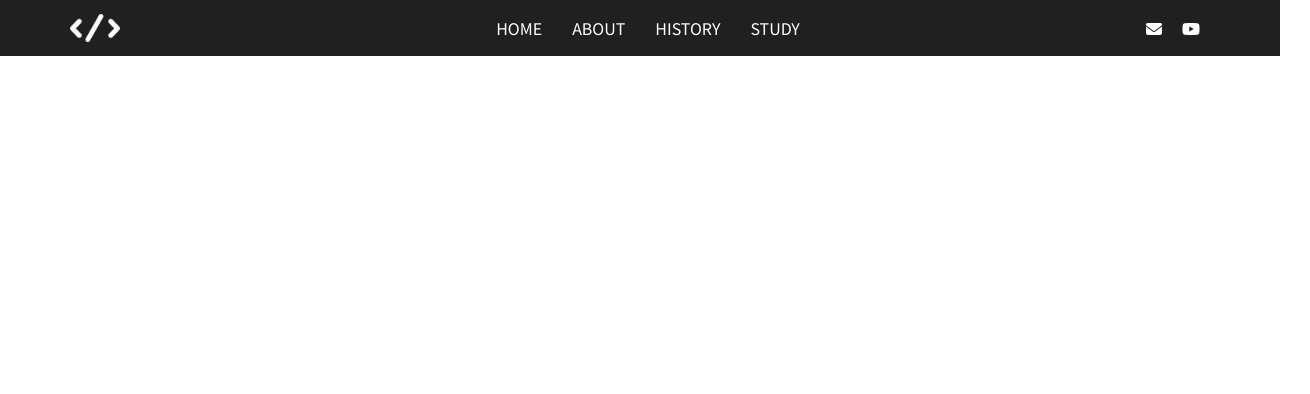
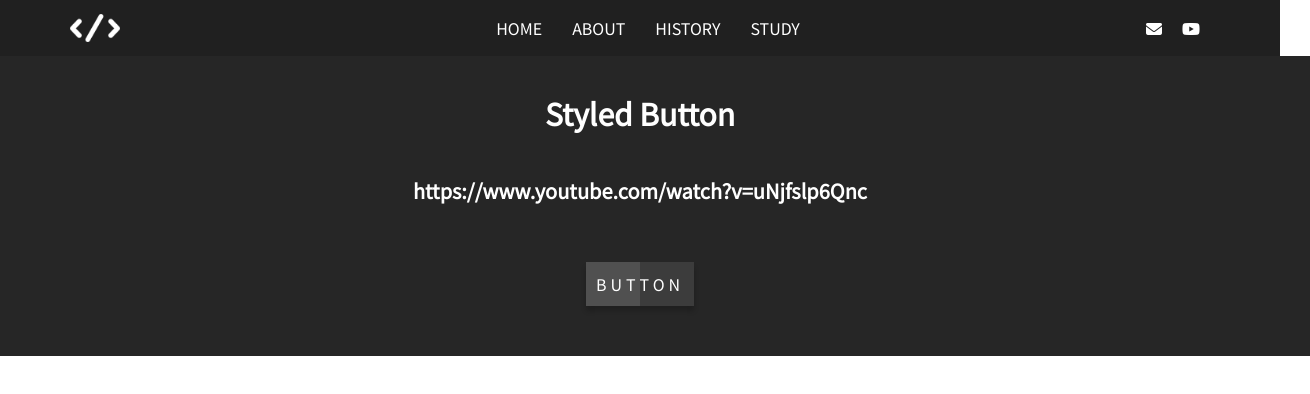
Before and after one commit to ym85jo/pjt-20200311, a React (Create React App) app: page /study in a window 1280 px wide. Shown: the top 394 px of the page, 1310 px wide, since content can reach past the window. Built offline with nearby package versions, Linux system fonts and the light colour scheme.

Commit message:
스타일 버튼 추가

```diff
--- a/src/App.js
+++ b/src/App.js
@@ -5,6 +5,7 @@
 import About from './components/About';
 import Home from './components/Home';
 import History from './components/History';
+import Study from './components/Study';
 
 function App() {
   return (
@@ -16,6 +17,7 @@
           <Route path="/home"><Home/></Route>
           <Route path="/about"><About/></Route>
           <Route path="/history"><History/></Route>
+          <Route path="/study"><Study/></Route>
         </Switch>
       </Router>
     </>
--- /dev/null
+++ b/src/components/Study.js
@@ -0,0 +1,174 @@
+import React from 'react';
+import styled from 'styled-components';
+
+export default function(){
+
+    const Block = styled.div`
+
+        display : flex;
+        flex-direction : column;
+        align-items : center;
+        justify-content : center;
+
+        section {
+
+            width : 100%;
+            padding : 10px 30px;
+
+            display : flex;
+            flex-direction : column;
+            align-items : center;
+            justify-content : center;
+
+        }
+
+        section.dark{
+            background-color : #222222;
+            color : #ffffff;
+            background-color : #262626;
+        }
+
+
+        h1 {
+            font-size : 30px;
+        }
+
+        h2{
+            font-size : 20px;
+        }
+
+        p {
+            margin : 40px;
+        }
+
+        div {
+            display : flex;
+        }
+
+        a {
+            position : relative;
+            padding : 10px 10px;
+            text-decoration : none;
+            color : #fff;
+            font-size : 1em;
+            text-transform : uppercase;
+            letter-spacing : 4px;
+            overflow : hidden;
+            background : rgba(255, 255, 255, 0.1);
+            box-shadow : 0 5px 5px rgba(0, 0, 0, 0.2)
+        }
+
+        a:before{
+            content : '';
+            position : absolute ;
+            top : 0;
+            left : 0;
+            width : 50%;
+            height : 100%;
+            background : rgba(255, 255, 255, 0.1);
+        }
+
+        a:after {
+            content : '';
+            position : absolute ;
+            top : 0;
+            left : -100%;
+            width : 100%;
+            height : 100%;
+            background : linear-gradient( 90deg, transparent, rgba(255, 255, 255, 0.4), transparent);
+            transition : 0.5s;
+            transition-delay : 0.5s;
+        }
+
+        a:hover:after{
+            left : 100%;
+        }
+
+        a span {
+            position : absolute;
+            display : block;
+            transition : 0.5s ease;
+        }
+
+        a span:nth-child(1) {
+            top : 0;
+            left : 0;
+            width : 0;
+            height : 1px;
+            background : #fff;
+        }
+
+        a:hover span:nth-child(1){
+            width : 100%;
+            transform : translateX(100%);
+        }
+
+
+        a span:nth-child(3) {
+            bottom : 0;
+            right : 0;
+            width : 0;
+            height : 1px;
+            background : #fff;
+        }
+
+        a:hover span:nth-child(3){
+            width : 100%;
+            transform : translateX(-100%);
+        }
+
+        a span:nth-child(2) {
+            top : 0;
+            left : 0;
+            width : 1px;
+            height : 0px;
+            background : #fff;
+        }
+
+        a:hover span:nth-child(2){
+            height : 100%;
+            transform : translateY(100%);
+        }
+
+
+        a span:nth-child(4) {
+            bottom : 0;
+            right : 0;
+            width : 1px;
+            height : 0px;
+            background : #fff;
+        }
+
+        a:hover span:nth-child(4){
+            height : 100%;
+            transform : translateY(-100%);
+        }
+
+    `
+
+    return (
+        <Block>
+            <section className='dark'>
+
+            <h1>Styled Button</h1>
+            <h2>https://www.youtube.com/watch?v=uNjfslp6Qnc</h2>
+
+            <p>
+                <div>
+                    <a href="#" onClick={() => {alert('Hello.')}}>
+                        <span></span>
+                        <span></span>
+                        <span></span>
+                        <span></span>
+                        Button
+                    </a>
+                </div>
+            </p>
+
+
+
+            </section>
+        </Block>
+    );
+
+}
```
